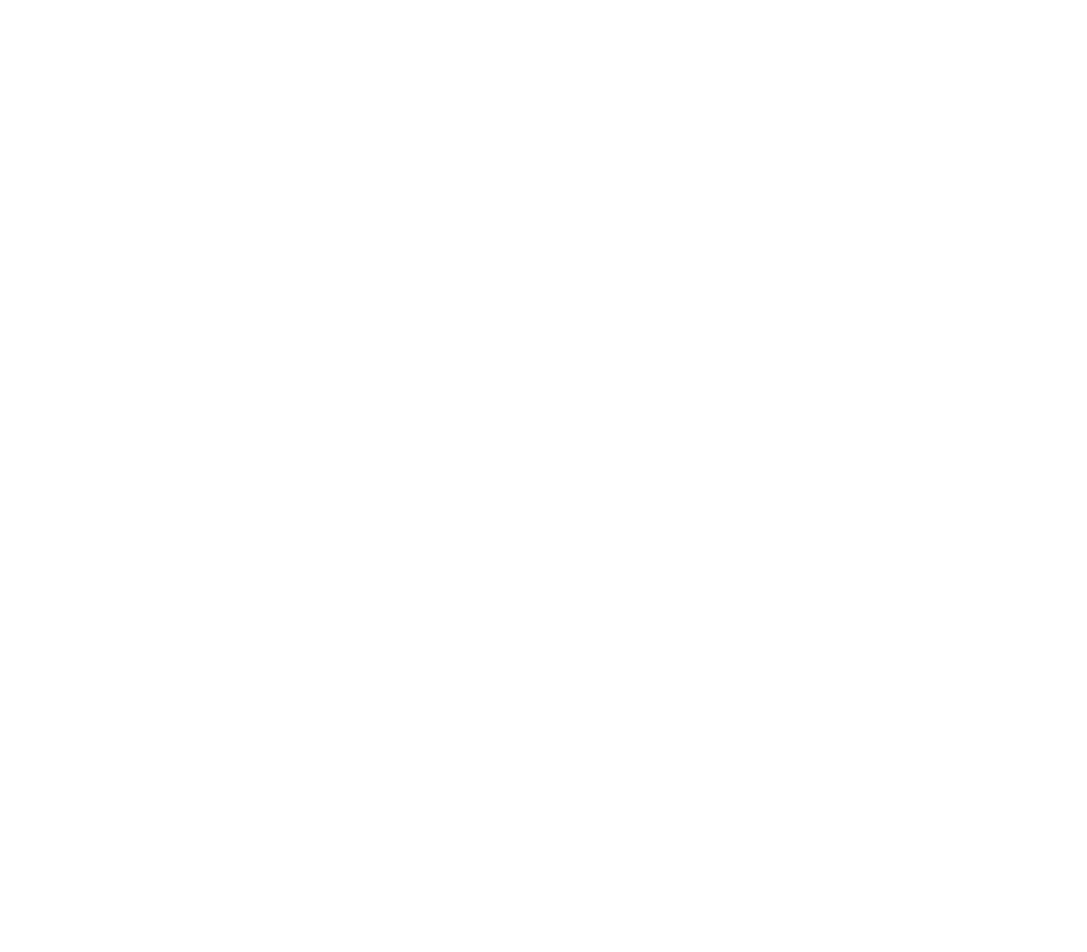
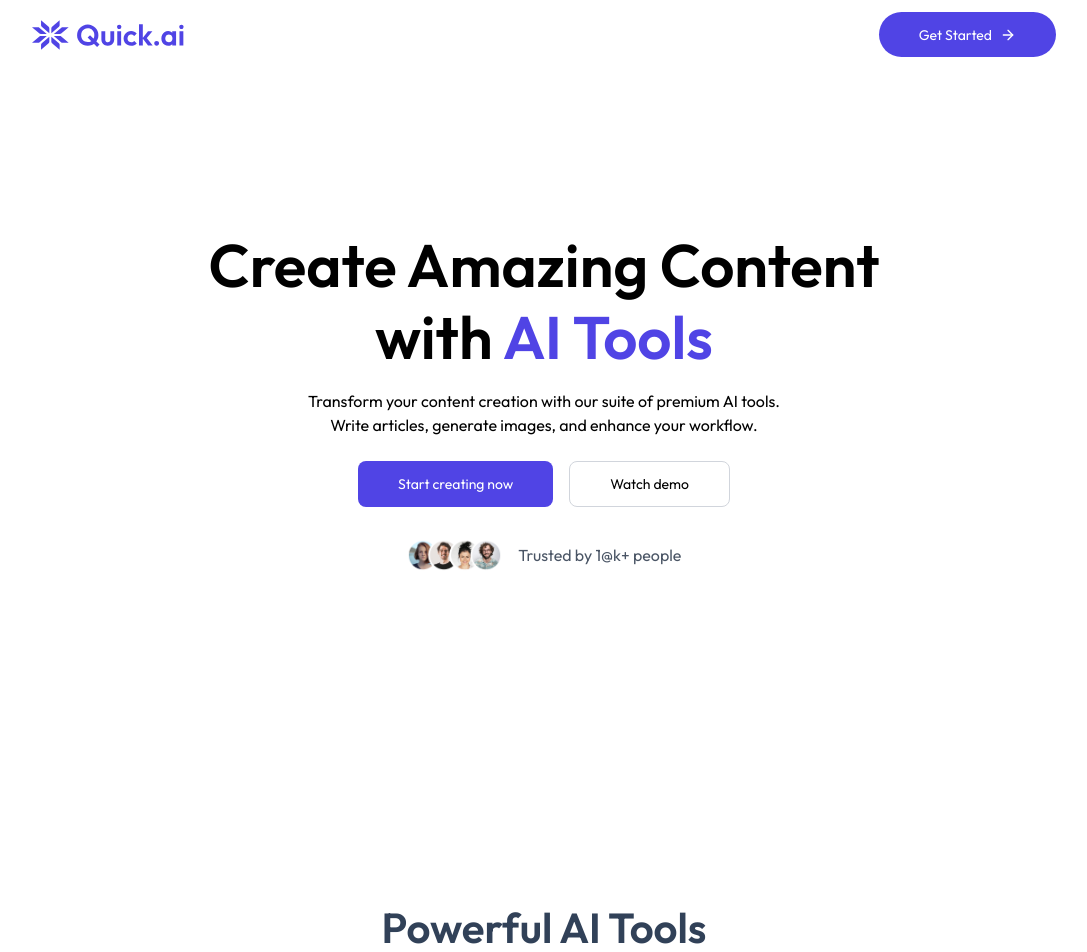
Before and after one commit to martinsharma17/ToolHub, a React (Vite) app in the folder client/: page / in a window 1280 px wide. Shown: the top 952 px of the page, without its empty margins (96-1183 px from the left). Before the commit the page ends 800 px from the top, so only its background shows below. Built offline with nearby package versions, Linux system fonts and the light colour scheme; no server answers.

Commit message:
route , home section  and hero section

```diff
--- a/client/package.json
+++ b/client/package.json
@@ -10,6 +10,7 @@
     "preview": "vite preview"
   },
   "dependencies": {
+    "@clerk/clerk-react": "^5.33.0",
     "@tailwindcss/vite": "^4.1.11",
     "lucide-react": "^0.525.0",
     "react": "^19.1.0",
--- a/client/src/App.jsx
+++ b/client/src/App.jsx
@@ -1,11 +1,35 @@
-import React from 'react'
+import React from 'react';
+import { Route, Routes } from 'react-router-dom';
 
+import Home from './pages/Home';
+import Layout from './pages/Layout';
+import Dashboard from './pages/Dashboard';
+import WriteArticle from './pages/WriteArticle';
+import BlogTitles from './pages/BlogTitles';
+import GenerateImage from './pages/GenerateImage';
+import RemoveBackground from './pages/RemoveBackground';
+import RemoveObject from './pages/RemoveObject';
+import ReviewResume from './pages/ReviewResume';
+import Community from './pages/Community';
 const App = () => {
   return (
     <div>
 
+      <Routes>
+        <Route path='/' element={<Home />} />
+        <Route path='/ai' element={<Layout />}>
+          <Route index element={<Dashboard />} />
+          <Route path='write-article' element={<WriteArticle />} />
+          <Route path='blog-titles' element={<BlogTitles />} />
+          <Route path='generate-image' element={<GenerateImage />} />
+          <Route path='remove-background' element={<RemoveBackground />} />
+          <Route path='remove-object' element={<RemoveObject />} />
+          <Route path='review-resume' element={<ReviewResume />} />
+          <Route path='community' element={<Community />} />
+        </Route>
+      </Routes>
     </div>
-  )
-}
+  );
+};
 
-export default App
+export default App;
--- /dev/null
+++ b/client/src/component/AiTools.jsx
@@ -0,0 +1,17 @@
+import React from 'react'
+
+const AiTools = () => {
+    return (
+        <div className='px-4 sm:px-20 xl:px-32 my-24'>
+            <div className='text-center'>
+                <h2 className='text-slate-700 text-[42px] font-semibold'>Powerful AI Tools</h2>
+
+                <p className='text-gray-500 max-w-1lg mx-auto'>Everything you need to
+                    create, enhance, and optimize your content with cutting-edge AI technology.
+                </p>
+            </div>
+        </div>
+    )
+}
+
+export default AiTools
--- /dev/null
+++ b/client/src/component/Hero.jsx
@@ -0,0 +1,37 @@
+import React from 'react';
+import { useNavigate } from 'react-router-dom';
+import { assets } from '../assets/assets';
+
+const Hero = () => {
+    const navigate = useNavigate()
+
+    return (
+        <div className='px-4 sm:px-20 xl:px-32 relative flex flex-col items-center justify-center w-full bg-[url("/gradientBackground.png")] bg-cover bg-no-repeat min-h-screen'>
+
+            <div className='text-center mb-6'>
+                <h1 className='text-3xl sm:text-5xl md:text-6xl 2xl:text-7xl  font-semibold mx-auto leading-[1.2]' >
+                    Create Amazing Content <br /> with <span className='text-primary'>AI Tools </span></h1>
+
+                <p className='mt-4 max-w-xs sm:max-w-lg 2xl:max-w-x1 m-auto max-sm:text-xs text-grey-600'>
+                    Transform your content creation with our suite of premium AI tools. Write articles, generate images, and enhance your workflow.    </p>
+
+            </div>
+
+            <div className='flex flex-wrap justify-center gap-4 text-sm max-sm:text-xs'>
+                <button onClick={() => navigate('/ai')} className='bg-primary text-white
+px-10 py-3 rounded-lg hover:scale-102 active:scale-95 transition
+cursor-pointer'>Start creating now</button>
+                <button className='bg-white px-10 py-3 rounded-lg border
+border-gray-300 hover:scale-102 active:scale-95 transition
+cursor-pointer'>Watch demo</button>
+            </div>
+<div className='flex items-center gap-4 mt-8 mx-auto text-gray-600'>
+<img src={assets.user_group} alt="" className='h-8'/> Trusted by 1@k+
+people
+</div>
+
+        </div>
+    );
+};
+
+export default Hero;
--- /dev/null
+++ b/client/src/component/Navbar.jsx
@@ -0,0 +1,30 @@
+import React from 'react'
+import { assets } from '../assets/assets'
+import { useNavigate } from 'react-router-dom'
+import { ArrowRight } from 'lucide-react'
+import { UserButton, useClerk, useUser } from '@clerk/clerk-react'
+
+const Navbar = () => {
+    const navigate = useNavigate()
+    const { user } = useUser()
+    const { openSignIn } = useClerk()
+
+    return (
+        <div className='fixed z-5 w-full backdrop-blur-2xl flex justify-between it py-3 px-4 sm:px-32 cursor-pointer'>
+            <img src={assets.logo} className='w-32 sm:w-44' onClick={() => navigate('/')} />
+
+
+
+            {
+                user ? <UserButton />
+                    :
+                    (
+                        <button onClick={openSignIn} className='flex items-center gap-2 rounded-full text-sm cursor-pointer bg-primary text-white px-10 py-2.5'> Get Started <ArrowRight className=' w-4 h-4 ' /></button>
+                    )
+            }
+
+        </div>
+    )
+}
+
+export default Navbar
--- a/client/src/index.css
+++ b/client/src/index.css
@@ -1,11 +1,13 @@
-
 @import url('https://fonts.googleapis.com/css2?family=Outfit:wght@100..900&display=swap');
 
 @import "tailwindcss";
-*{
+
+* {
   font-family: "Outfit", sans-serif;
 
 }
+
 @theme {
   --color-primary: #5044E5;
+
 }
--- a/client/src/main.jsx
+++ b/client/src/main.jsx
@@ -3,9 +3,21 @@ import { createRoot } from 'react-dom/client'
 import './index.css'
 import App from './App.jsx'
 import { BrowserRouter } from 'react-router-dom'
+import { ClerkProvider } from '@clerk/clerk-react'
+
+
+// Import your Publishable Key
+const PUBLISHABLE_KEY = import.meta.env.VITE_CLERK_PUBLISHABLE_KEY
+
+if (!PUBLISHABLE_KEY) {
+  throw new Error('Missing Publishable Key')
+}
 
 createRoot(document.getElementById('root')).render(
-  <BrowserRouter>
-    <App />
-  </BrowserRouter>,
+  <ClerkProvider publishableKey={PUBLISHABLE_KEY} afterSignOutUrl='/'>
+    <BrowserRouter>
+      <App />
+    </BrowserRouter>,
+  </ClerkProvider>
+
 )
--- a/client/src/pages/Dashbord.jsx
+++ b/client/src/pages/Dashboard.jsx
@@ -1,6 +1,6 @@
 import React from 'react'
 
-const Dashbord = () => {
+const Dashboard = () => {
   return (
     <div>
       <h1>Dashboard</h1>
@@ -8,4 +8,4 @@ const Dashbord = () => {
   )
 }
 
-export default Dashbord
+export default Dashboard
--- a/client/src/pages/Home.jsx
+++ b/client/src/pages/Home.jsx
@@ -1,10 +1,15 @@
 import React from 'react'
+import Navbar from '../component/Navbar'
+import Hero from '../component/Hero'
+import AiTools from '../component/AiTools'
 
 const Home = () => {
     return (
-        <div>
-<h1>Home</h1>
-        </div>
+        <>
+            <Navbar />
+            <Hero/>
+            <AiTools/>
+        </>
     )
 }
 
--- a/client/src/pages/Layout.jsx
+++ b/client/src/pages/Layout.jsx
@@ -1,9 +1,11 @@
 import React from 'react'
+import { Outlet } from 'react-router-dom'
 
 const Layout = () => {
   return (
     <div>
       <h1>layout</h1>
+      <Outlet/>
     </div>
   )
 }
```
Also changed, not shown: 2 other files (tests, documents, lock files or other folders).
